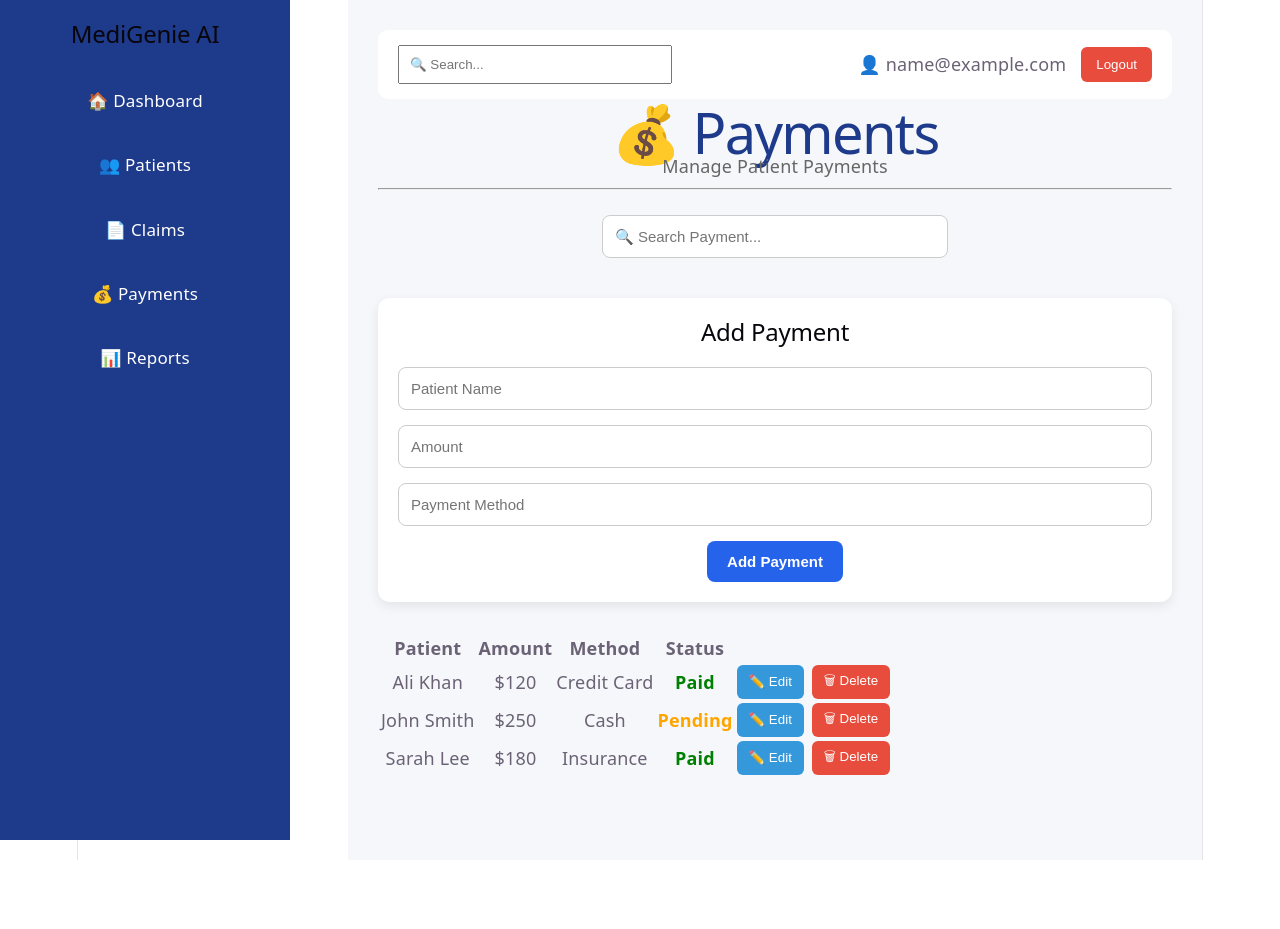
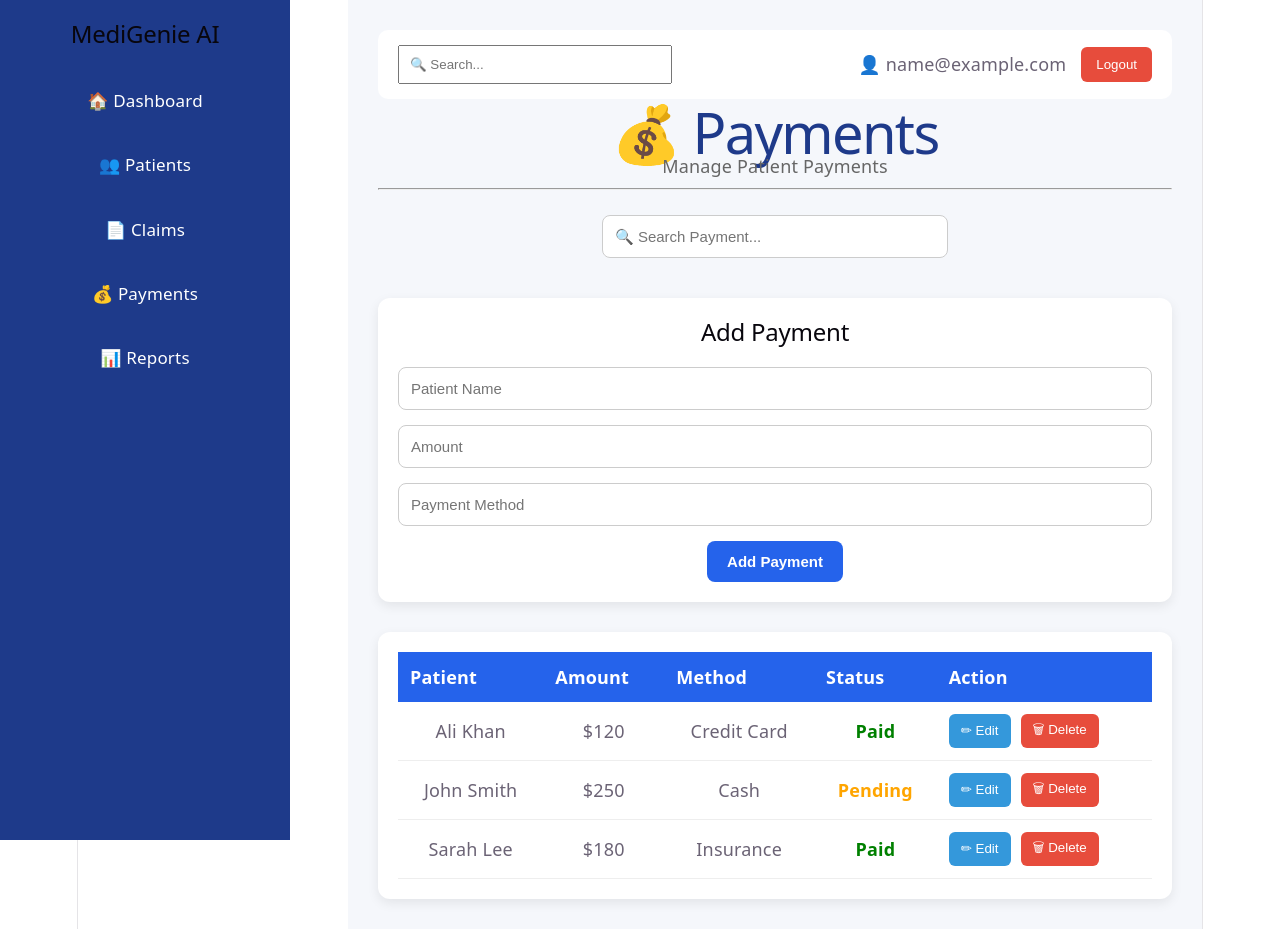
Before and after one commit to ehsankiani222-cloud/MediGenieAI, a React (Vite) app: page /payments in a window 1280 px wide. Before the commit the page ends 860 px from the top, so only its background shows below. Built offline with nearby package versions, Linux system fonts and the light colour scheme; sample sign-in values are in the browser's storage.

Commit message:
Payment CRUD Rebuild Part 2

```diff
--- a/src/components/PaymentRow.jsx
+++ b/src/components/PaymentRow.jsx
@@ -24,7 +24,12 @@ function PaymentRow({
         </span>
       </td>
 
-      <td style={{ display: "flex", gap: "8px" }}>
+      <td
+        style={{
+          display: "flex",
+          gap: "10px",
+        }}
+      >
         <button
           onClick={() => onEdit(id)}
           style={{
@@ -36,7 +41,7 @@ function PaymentRow({
             cursor: "pointer",
           }}
         >
-          ✏️ Edit
+          ✏ Edit
         </button>
 
         <button
--- a/src/components/PaymentTable.jsx
+++ b/src/components/PaymentTable.jsx
@@ -1,13 +1,29 @@
 import { useContext } from "react";
 import PaymentContext from "../context/PaymentContext";
 import PaymentRow from "./PaymentRow";
+import "../styles/PatientTable.css";
 
 function PaymentTable() {
-  const { payments, searchTerm } = useContext(PaymentContext);
+  const {
+    payments,
+    searchTerm,
+    deletePayment,
+    setEditingPayment,
+  } = useContext(PaymentContext);
 
   const filteredPayments = payments.filter((payment) =>
-    payment.patient.toLowerCase().includes(searchTerm.toLowerCase())
+    payment.patient
+      .toLowerCase()
+      .includes(searchTerm.toLowerCase())
   );
+
+  function handleEdit(id) {
+    const payment = payments.find((p) => p.id === id);
+
+    if (payment) {
+      setEditingPayment(payment);
+    }
+  }
 
   return (
     <div className="patient-table">
@@ -18,6 +34,7 @@ function PaymentTable() {
             <th>Amount</th>
             <th>Method</th>
             <th>Status</th>
+            <th>Action</th>
           </tr>
         </thead>
 
@@ -25,10 +42,13 @@ function PaymentTable() {
           {filteredPayments.map((payment) => (
             <PaymentRow
               key={payment.id}
+              id={payment.id}
               patient={payment.patient}
               amount={payment.amount}
               method={payment.method}
               status={payment.status}
+              onDelete={deletePayment}
+              onEdit={handleEdit}
             />
           ))}
         </tbody>
--- a/src/pages/Payments.jsx
+++ b/src/pages/Payments.jsx
@@ -1,6 +1,7 @@
 import Sidebar from "../components/Sidebar";
 import Navbar from "../components/Navbar";
 import PageHeader from "../components/PageHeader";
+
 import PaymentSearch from "../components/PaymentSearch";
 import PaymentForm from "../components/PaymentForm";
 import PaymentTable from "../components/PaymentTable";
```
Also changed, not shown: src/components/PaymentSearch.jsx (+5 -2 lines).
